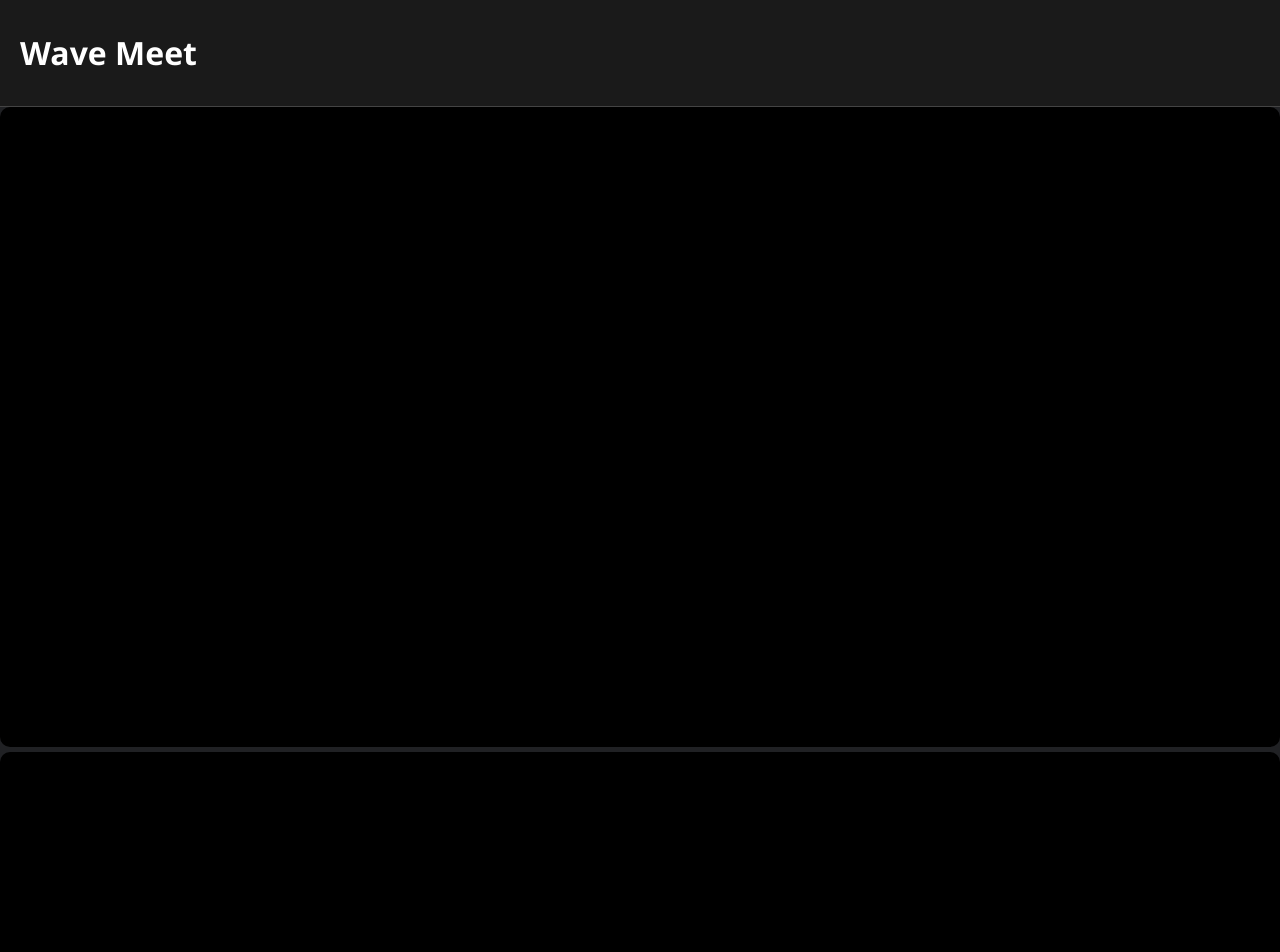
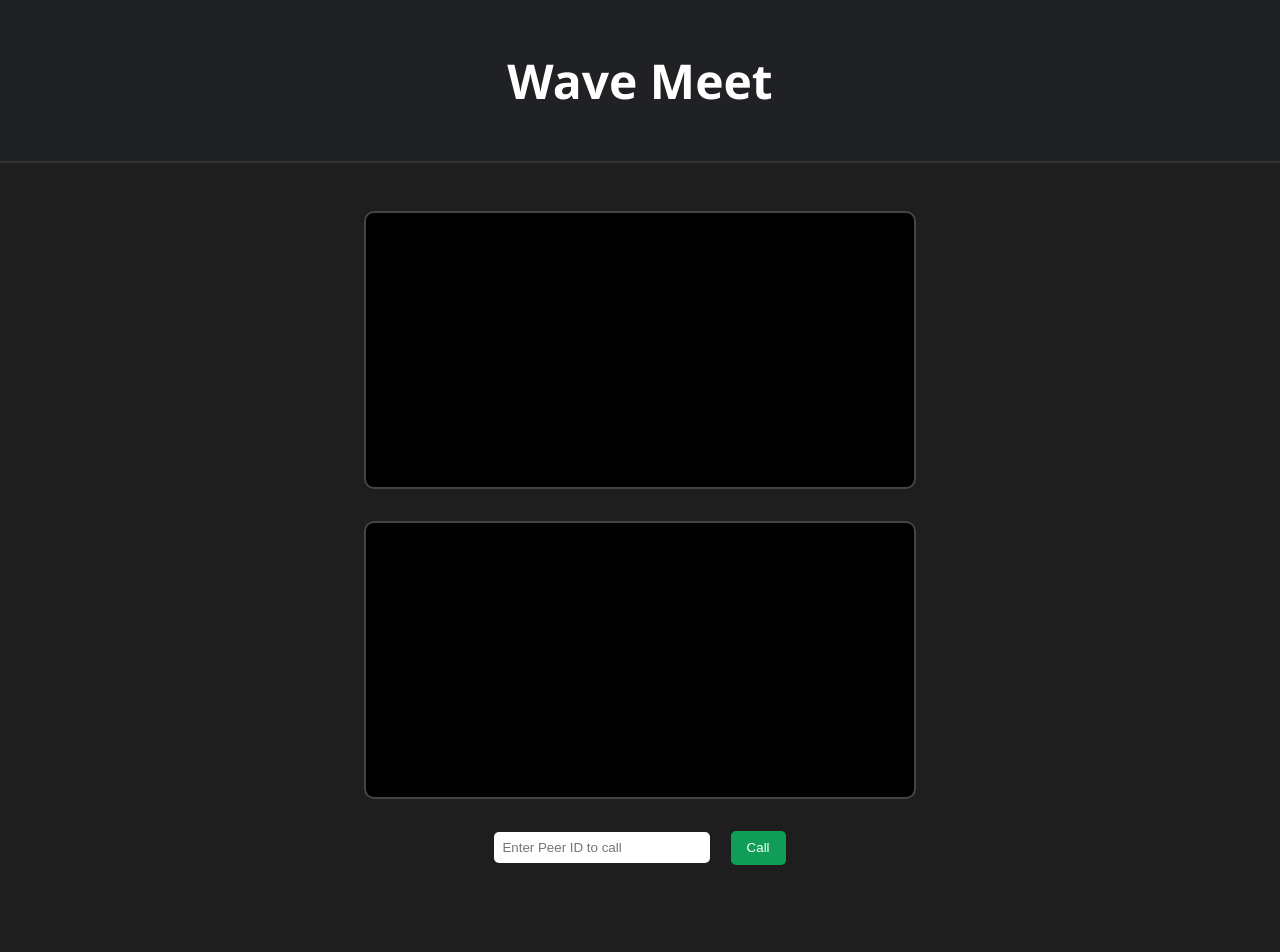
Before and after one commit to wavemeetweb/wave-meet, a plain HTML site: page index.html in a window 1280 px wide. Shown: the top 952 px of the page. After the commit the page ends 897 px from the top, so only its background shows below. Drawn offline with Linux system fonts and the light colour scheme.

Commit message:
Update style.css

```diff
--- a/style.css
+++ b/style.css
@@ -1,49 +1,50 @@
 body {
   margin: 0;
-  background-color: #202124;
-  color: white;
-  font-family: "Segoe UI", sans-serif;
+  font-family: 'Segoe UI', sans-serif;
+  background-color: #1e1e1e;
+  color: #fff;
 }
 
 .navbar {
-  display: flex;
-  justify-content: space-between;
-  padding: 10px 20px;
-  background-color: #1a1a1a;
-  border-bottom: 1px solid #444;
+  padding: 1rem;
+  background: #202124;
+  text-align: center;
+  font-size: 1.5rem;
+  border-bottom: 2px solid #333;
 }
 
-.logo {
-  font-size: 1.5rem;
-  font-weight: bold;
-}
-
-.controls button {
-  margin-left: 10px;
-  background-color: #444;
-  color: white;
-  padding: 8px 12px;
-  border: none;
-  border-radius: 5px;
-  cursor: pointer;
-}
-
-.video-grid {
-  display: grid;
-  grid-template-columns: repeat(auto-fill, minmax(300px, 1fr));
-  gap: 10px;
-  padding: 20px;
+.main {
+  display: flex;
+  flex-direction: column;
+  align-items: center;
+  padding: 2rem;
 }
 
 video {
-  width: 100%;
+  width: 45%;
+  margin: 1rem;
+  border: 2px solid #444;
   border-radius: 10px;
-  background-color: black;
+  background: black;
 }
 
-.footer {
-  text-align: center;
-  padding: 10px;
-  background-color: #1a1a1a;
-  color: #888;
+.controls {
+  margin-top: 1rem;
 }
+
+input {
+  padding: 0.5rem;
+  border-radius: 5px;
+  border: none;
+  width: 200px;
+}
+
+button {
+  padding: 0.6rem 1rem;
+  margin-left: 1rem;
+  background-color: #0f9d58;
+  border: none;
+  border-radius: 5px;
+  color: white;
+  cursor: pointer;
+}
```
